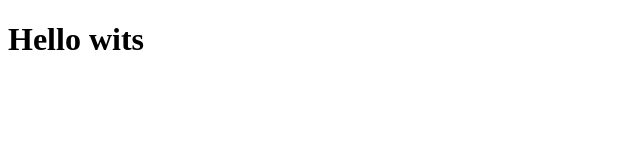
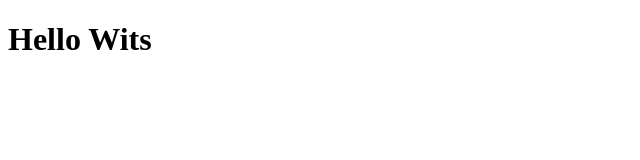
Before and after one commit to Ritanzwe/2610530-labs-sd-24, a plain HTML site: page index.html in a window 1280 px wide. Shown: the full height of the page, 0-640 px from the left. Drawn offline with Linux system fonts and the light colour scheme.

Commit message:
Update index.html

```diff
--- a/index.html
+++ b/index.html
@@ -3,9 +3,9 @@
 <head>
     <meta charset="UTF-8">
     <meta name="viewport" content="width=device-width, initial-scale=1.0">
-    <title>Hello world</title>
+    <title>Hello Wits</title>
 </head>
 <body>
-    <H1>Hello wits</H1>
+    <H1>Hello Wits</H1>
 </body>
 </html>
```
